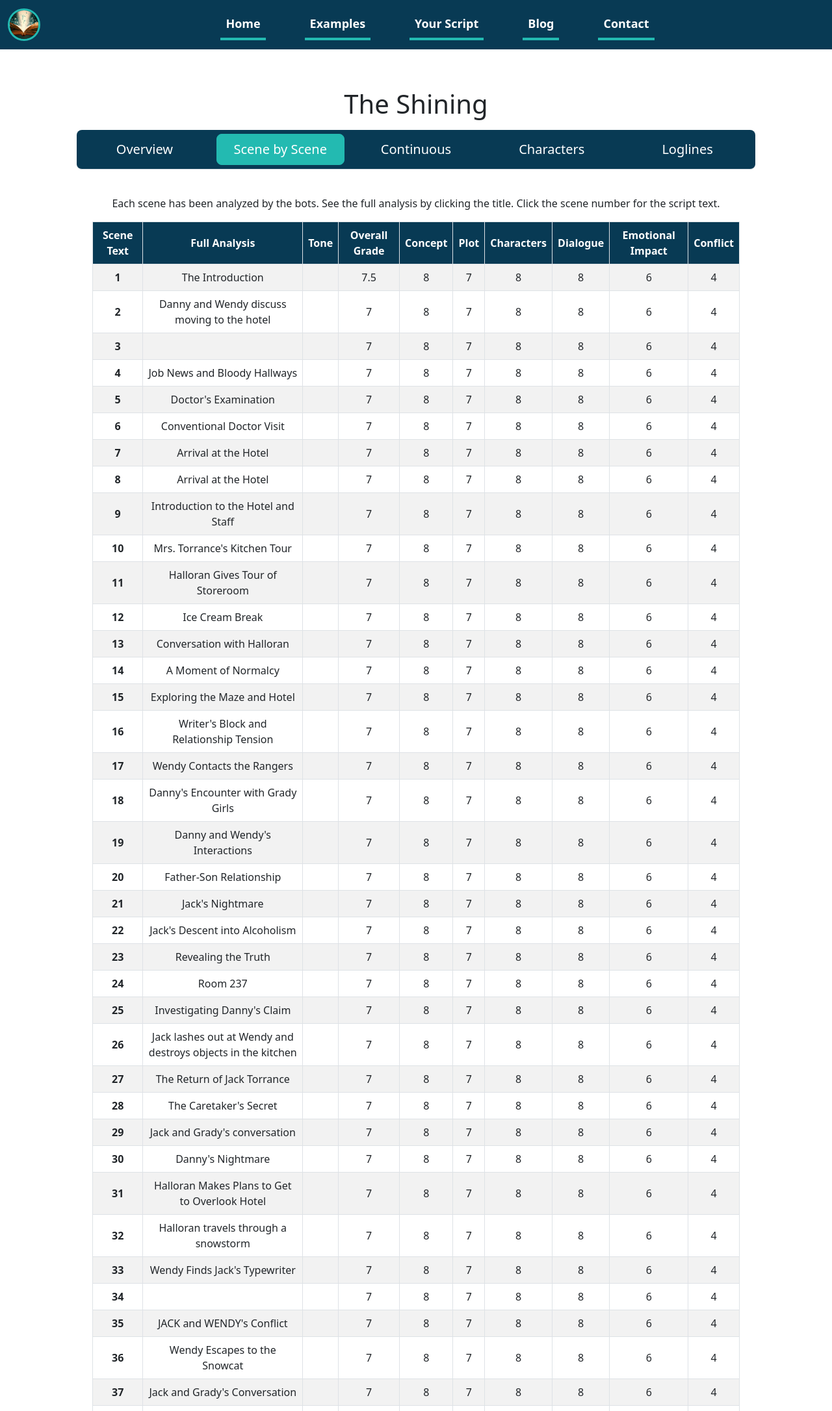
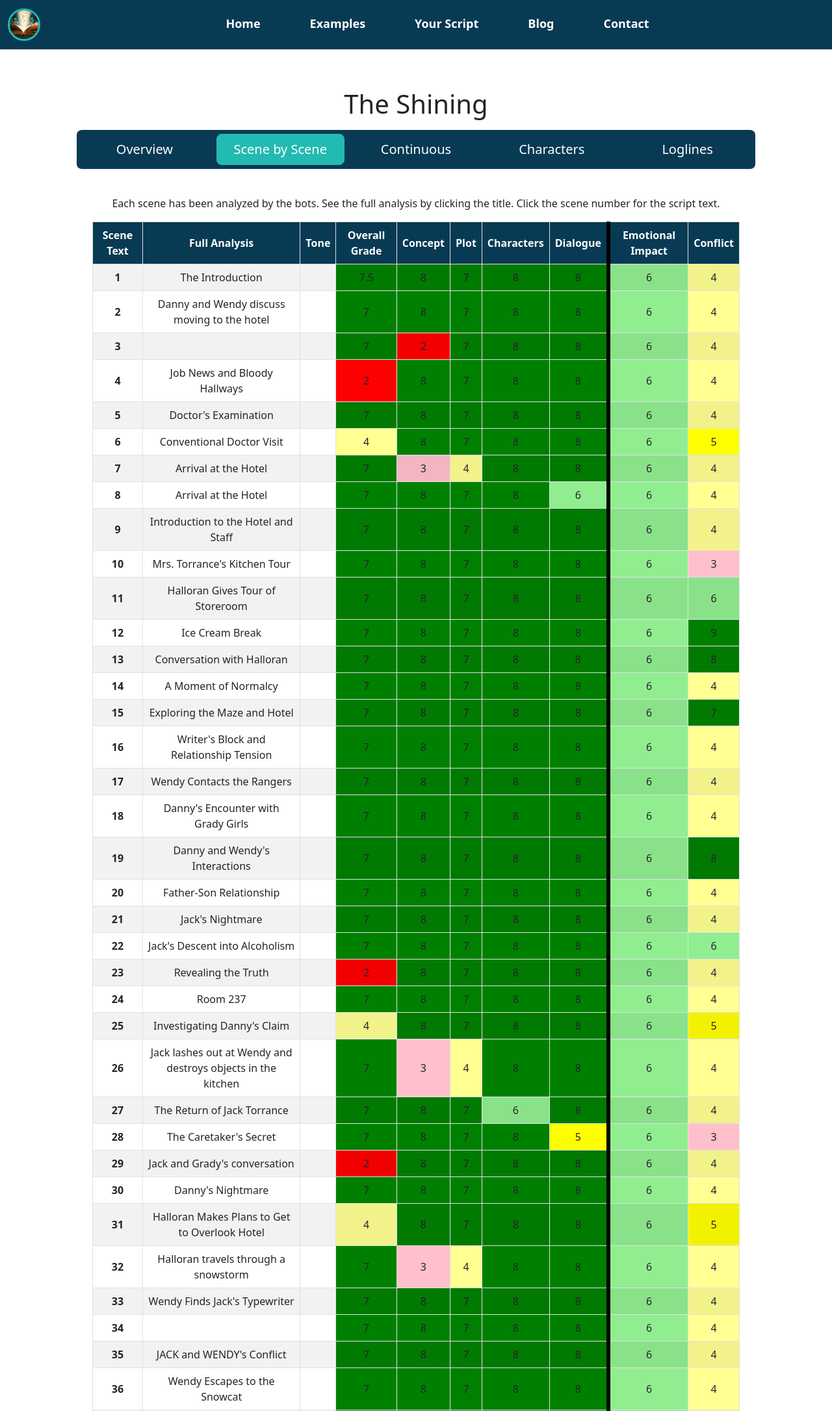
Before and after one commit to owly/sr, a PHP site: page /pages/overview-tabs.html in a window 1280 px wide, after a click on "Scene by Scene". Shown: the top 2172 px of the page at 65% size. Run offline with PHP 8.4, Linux system fonts and the light colour scheme.

Commit message:
final UI changes

```diff
--- a/pages/assets/css/style.css
+++ b/pages/assets/css/style.css
@@ -106,14 +106,14 @@ main {
 
 .navBar .nav-item .nav-link {
     color: #fff !important;
-    border-bottom: 4px solid #23BAB1;
+    border-bottom: 4px solid #083A54;
     font-weight: bold;
     font-size: 18px;
 }
 
-.navBar .nav-item active .nav-link,
-.navBar .nav-item .nav-link:hover,
-.navBar .nav-item .nav-link:focus {
+#navbar .nav-item.active .nav-link,
+#navbar .nav-item .nav-link:hover,
+#navbar .nav-item .nav-link:focus {
     border-color: #fff !important;
 }
 
--- /dev/null
+++ b/pages/navbar.js
@@ -0,0 +1,11 @@
+document.addEventListener("DOMContentLoaded", function() {
+    const currentLocation = window.location.pathname;
+    const navLinks = document.querySelectorAll(".navbar-nav .nav-item");
+
+    for (const link of navLinks) {
+        const href = link.querySelector(".nav-link").getAttribute("href");
+        if (href === currentLocation) {
+            link.classList.add("active");
+        }
+    }
+});
--- a/pages/overview-tabs.html
+++ b/pages/overview-tabs.html
@@ -26,6 +26,11 @@
     ::-webkit-scrollbar-thumb:hover {
         background-color: #23BAB1 !important;
     }
+
+    .table-bordered th:nth-child(8),
+    .table-bordered td:nth-child(8) {
+        border-right: 6px solid black;
+    }
 </style>
 
 <body>
@@ -33,19 +38,22 @@
 
     <!-- Navbar -->
 
-    <nav class="navbar bg_primary navbar-expand-lg bg-body-tertiary">
+    <nav id="navbar" class="navbar bg_primary navbar-expand-lg bg-body-tertiary">
         <div class="container-fluid">
-            <a class="navbar-brand" href="#"> <img class="rounded-5 logo" width="50"
-                    src="/pages/assets/images/logo-2.png" alt=""></a>
+            <a class="navbar-brand" href="#">
+                <img class="rounded-5 logo" width="50" src="/pages/assets/images/logo-2.png" alt="">
+            </a>
             <button class="navbar-toggler" type="button" data-bs-toggle="collapse"
                 data-bs-target="#navbarSupportedContent" aria-controls="navbarSupportedContent" aria-expanded="false"
                 aria-label="Toggle navigation">
-                <span class="navbar-toggler-icon"><i class="bi bi-list"></i></span>
+                <span class="navbar-toggler-icon">
+                    <i class="bi bi-list"></i>
+                </span>
             </button>
             <div class="collapse navbar-collapse" id="navbarSupportedContent">
                 <ul class="navbar-nav navBar mx-auto mb-2 mb-lg-0">
-                    <li class="nav-item active">
-                        <a class="nav-link" aria-current="page" href="#">Home</a>
+                    <li class="nav-item">
+                        <a class="nav-link" href="/pages/home.html">Home</a>
                     </li>
                     <li class="nav-item">
                         <a class="nav-link" href="#">Examples</a>
@@ -54,12 +62,11 @@
                         <a class="nav-link" href="#">Your Script</a>
                     </li>
                     <li class="nav-item">
-                        <a class="nav-link" href="#">Blog</a>
+                        <a class="nav-link" href="/pages/blog.html">Blog</a>
                     </li>
                     <li class="nav-item">
-                        <a class="nav-link" href="#">Contact</a>
+                        <a class="nav-link" href="/pages/contact.html">Contact</a>
                     </li>
-
                 </ul>
             </div>
         </div>
@@ -214,21 +221,29 @@
                             class="text-center bg_primary text-white border-bottom border-5 py-2 shadow-lg rounded-top-2">
                             <h3>1 - The Introduction</h3>
                         </div>
-                        <p class="mb-0">
-                            Overall Grade: <span class="fw-bold"> 7.5</span>
-                            - Concept: <span class="fw-bold">8</span>
-                            - Plot: <span class="fw-bold">7</span>
-                            - Characters: <span class="fw-bold">8</span>
-                            - Dialogue: <span class="fw-bold">8</span>
-                        </p>
-                        <p class="">
-                            Emotional Impact: <span class="fw-bold"> 6.0</span>
-                            - Conflict level: <span class="fw-bold">4.0</span>
-                        </p>
+
+                        <ul class="d-flex flex-wrap align-items-center justify-content-around list-unstyled pt-4">
+                            <li class="py-2 mb-3 px-3 mobile_width shadow-lg rounded-3 d-flex align-items-center">Overall Grade: <span
+                                    class="fw-bold fs-5 ms-3">7.5</span></li>
+                            <li class="py-2 mb-3 px-3 mobile_width shadow-lg rounded-3 d-flex align-items-center">Concept: <span
+                                    class="fw-bold fs-5 ms-3">8</span></li>
+                            <li class="py-2 mb-3 px-3 mobile_width shadow-lg rounded-3 d-flex align-items-center">Plot: <span
+                                    class="fw-bold fs-5 ms-3">7</span></li>
+                            <li class="py-2 mb-3 px-3 mobile_width shadow-lg rounded-3 d-flex align-items-center">Characters:
+                                <span class="fw-bold fs-5 ms-3">8</span>
+                            </li>
+                            <li class="py-2 mb-3 px-3 mobile_width shadow-lg rounded-3 d-flex align-items-center">Dialogue:
+                                <span class="fw-bold fs-5 ms-3">8</span>
+                            </li>
+                            <li class="py-2 mb-3 px-3 mobile_width shadow-lg rounded-3 d-flex align-items-center">Emotional Impact: <span
+                                    class="fw-bold fs-5 ms-3">6.0</span></li>
+                            <li class="py-2 mb-3 px-3 mobile_width shadow-lg rounded-3 d-flex align-items-center">Conflict level: <span
+                                    class="fw-bold fs-5 ms-3">4.0</span></li>
+                        </ul>
                     </div>
 
                     <div class="row">
-                        <div class="col-md-4 d-flex justify-content-center pt-5 border">
+                        <div class="col-md-6 d-flex justify-content-center pt-5 border">
                             <p class="text-center mx-auto">
 
                                 "THE SHINING."
@@ -412,7 +427,7 @@
 
                         </div>
 
-                        <div class="col-md-8 border">
+                        <div class="col-md-6 border">
                             <p class="text-center mt-3">
                                 <span class="fw-bold">Genres:</span>
                                 ["Drama","Psychological Thriller"]
@@ -420,7 +435,7 @@
 
                             <div class="border-bottom">
                                 <div class="row mt-5">
-                                    <div class="col-md-6 bg_success py-4 px-4 rounded-2 mb-4">
+                                    <div class="col-lg-6 bg_success py-4 px-4 rounded-2 mb-4">
                                         <div
                                             class="text-center border-bottom border-5 border-black py-2 shadow-lg rounded-top-2">
                                             <h2>Strengths</h2>
@@ -432,7 +447,7 @@
                                         </p>
                                     </div>
 
-                                    <div class="col-md-6 bg_danger py-4 px-4 rounded-2 mb-4">
+                                    <div class="col-lg-6 bg_danger py-4 px-4 rounded-2 mb-4">
                                         <div
                                             class="text-center border-bottom border-5 border-black py-2 shadow-lg rounded-top-2">
                                             <h2>Weaknesses</h2>
@@ -598,6 +613,7 @@
             </div>
         </div>
     </div>
+
     <footer class="bg_primary shadow-lg text-white w-100 py-3 d-flex align-items-center">
         <div class="container">
             <div class="row d-flex align-items-center justify-content-between">
@@ -618,6 +634,7 @@
         </div>
     </footer>
 
+    <script src="./navbar.js"></script>
     <script src="/pages/overview-tabs.js"></script>
     <script src="/script.js"></script>
     <script src="https://cdn.jsdelivr.net/npm/bootstrap@5.3.0/dist/js/bootstrap.bundle.min.js"
--- a/pages/overview-tabs.js
+++ b/pages/overview-tabs.js
@@ -47,36 +47,36 @@ var customTitles = [
 var customNumbers = [
     [7.5, 8, 7, 8, 8, 6, 4],
     [7, 8, 7, 8, 8, 6, 4],
+    [7, 2, 7, 8, 8, 6, 4],
+    [2, 8, 7, 8, 8, 6, 4],
+    [7, 8, 7, 8, 8, 6, 4],
+    [4, 8, 7, 8, 8, 6, 5],
+    [7, 3, 4, 8, 8, 6, 4],
+    [7, 8, 7, 8, 6, 6, 4],
+    [7, 8, 7, 8, 8, 6, 4],
+    [7, 8, 7, 8, 8, 6, 3],
+    [7, 8, 7, 8, 8, 6, 6],
+    [7, 8, 7, 8, 8, 6, 9],
+    [7, 8, 7, 8, 8, 6, 8],
+    [7, 8, 7, 8, 8, 6, 4],
+    [7, 8, 7, 8, 8, 6, 7],
     [7, 8, 7, 8, 8, 6, 4],
     [7, 8, 7, 8, 8, 6, 4],
     [7, 8, 7, 8, 8, 6, 4],
+    [7, 8, 7, 8, 8, 6, 8],
     [7, 8, 7, 8, 8, 6, 4],
     [7, 8, 7, 8, 8, 6, 4],
+    [7, 8, 7, 8, 8, 6, 6],
+    [2, 8, 7, 8, 8, 6, 4],
     [7, 8, 7, 8, 8, 6, 4],
+    [4, 8, 7, 8, 8, 6, 5],
+    [7, 3, 4, 8, 8, 6, 4],
+    [7, 8, 7, 6, 8, 6, 4],
+    [7, 8, 7, 8, 5, 6, 3],
+    [2, 8, 7, 8, 8, 6, 4],
     [7, 8, 7, 8, 8, 6, 4],
-    [7, 8, 7, 8, 8, 6, 4],
-    [7, 8, 7, 8, 8, 6, 4],
-    [7, 8, 7, 8, 8, 6, 4],
-    [7, 8, 7, 8, 8, 6, 4],
-    [7, 8, 7, 8, 8, 6, 4],
-    [7, 8, 7, 8, 8, 6, 4],
-    [7, 8, 7, 8, 8, 6, 4],
-    [7, 8, 7, 8, 8, 6, 4],
-    [7, 8, 7, 8, 8, 6, 4],
-    [7, 8, 7, 8, 8, 6, 4],
-    [7, 8, 7, 8, 8, 6, 4],
-    [7, 8, 7, 8, 8, 6, 4],
-    [7, 8, 7, 8, 8, 6, 4],
-    [7, 8, 7, 8, 8, 6, 4],
-    [7, 8, 7, 8, 8, 6, 4],
-    [7, 8, 7, 8, 8, 6, 4],
-    [7, 8, 7, 8, 8, 6, 4],
-    [7, 8, 7, 8, 8, 6, 4],
-    [7, 8, 7, 8, 8, 6, 4],
-    [7, 8, 7, 8, 8, 6, 4],
-    [7, 8, 7, 8, 8, 6, 4],
-    [7, 8, 7, 8, 8, 6, 4],
-    [7, 8, 7, 8, 8, 6, 4],
+    [4, 8, 7, 8, 8, 6, 5],
+    [7, 3, 4, 8, 8, 6, 4],
     [7, 8, 7, 8, 8, 6, 4],
     [7, 8, 7, 8, 8, 6, 4],
     [7, 8, 7, 8, 8, 6, 4],
@@ -108,6 +108,23 @@ for (var i = 0; i < customNumbers.length; i++) {
     for (var j = 0; j < currentCustomNumbers.length; j++) {
         var valueCell = document.createElement("td");
         valueCell.textContent = currentCustomNumbers[j];
+
+        // Set background color based on value
+        var value = currentCustomNumbers[j];
+        if (value >= 7) {
+            valueCell.style.backgroundColor = "green";
+        } else if (value >= 6 && value < 7) {
+            valueCell.style.backgroundColor = "lightgreen";
+        } else if (value >= 5 && value < 6) {
+            valueCell.style.backgroundColor = "yellow";
+        } else if (value >= 4 && value < 5) {
+            valueCell.style.backgroundColor = "rgba(255, 255, 145, 0.984)";
+        } else if (value >= 3 && value < 4) {
+            valueCell.style.backgroundColor = "pink";
+        } else {
+            valueCell.style.backgroundColor = "red";
+        }
+
         row.appendChild(valueCell);
     }
 
```
Also changed, not shown: other parts of pages/assets/css/style.css (+24 -6 lines), pages/analyze-this.html (+12 -9 lines), pages/blog.html (+19 -24 lines), pages/buy.html (+19 -17 lines), pages/contact.html (+13 -9 lines), pages/disp-php.html (+120 -59 lines), pages/gallery.html (+13 -12 lines), pages/gallery.js (+24 -7 lines), pages/home.html (+28 -21 lines), pages/improve_scene.html (+13 -9 lines), pages/static-text.html (+12 -9 lines).
